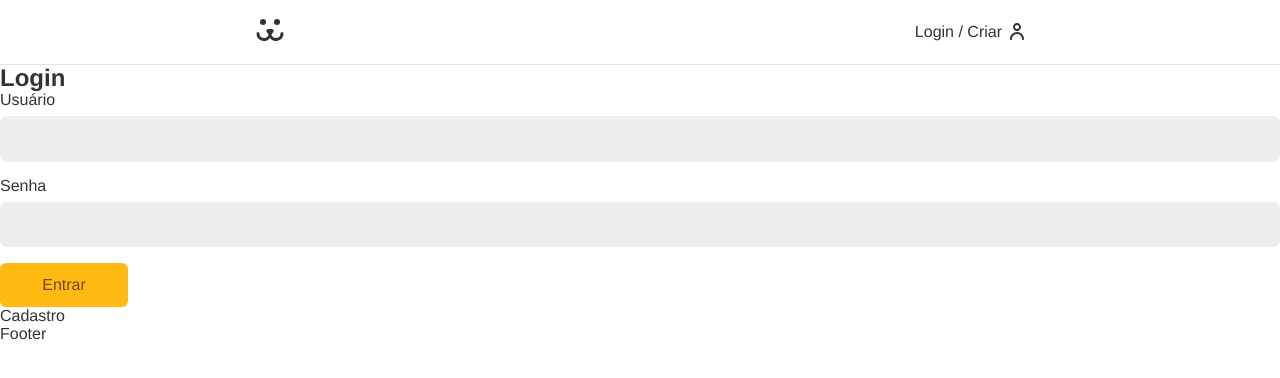
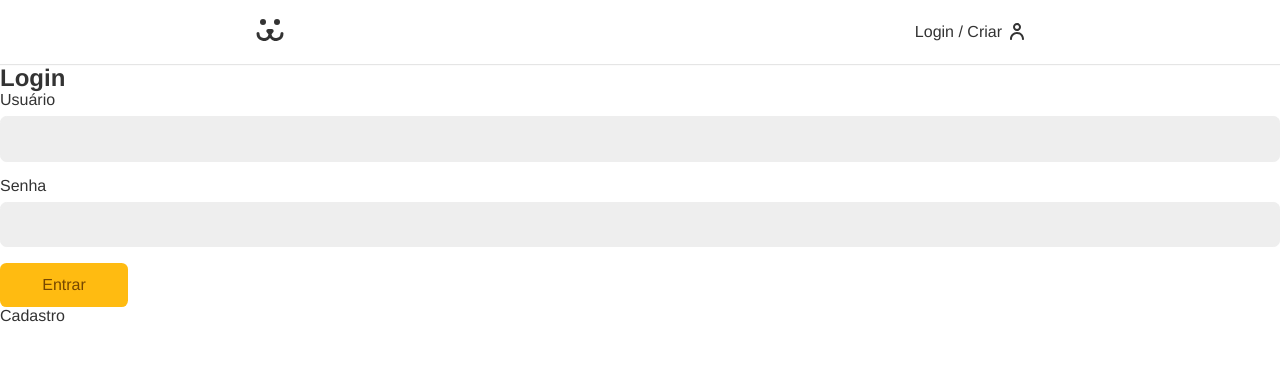
Before and after one commit to thainabiudes/dogs, a React (Create React App) app: page /login in a window 1280 px wide. Shown: the top 378 px of the page. Built offline with nearby package versions, Linux system fonts and the light colour scheme.

Commit message:
style: passa prettier no código

```diff
--- a/src/Components/Footer.js
+++ b/src/Components/Footer.js
@@ -1,8 +1,8 @@
-import React from 'react';
-import styles from './Footer.module.css';
+import React from "react";
+import styles from "./Footer.module.css";
 
 const Footer = () => {
-  return <div className={styles.footer}>Footer</div>;
+  return <div className={styles.footer}></div>;
 };
 
 export default Footer;
```
